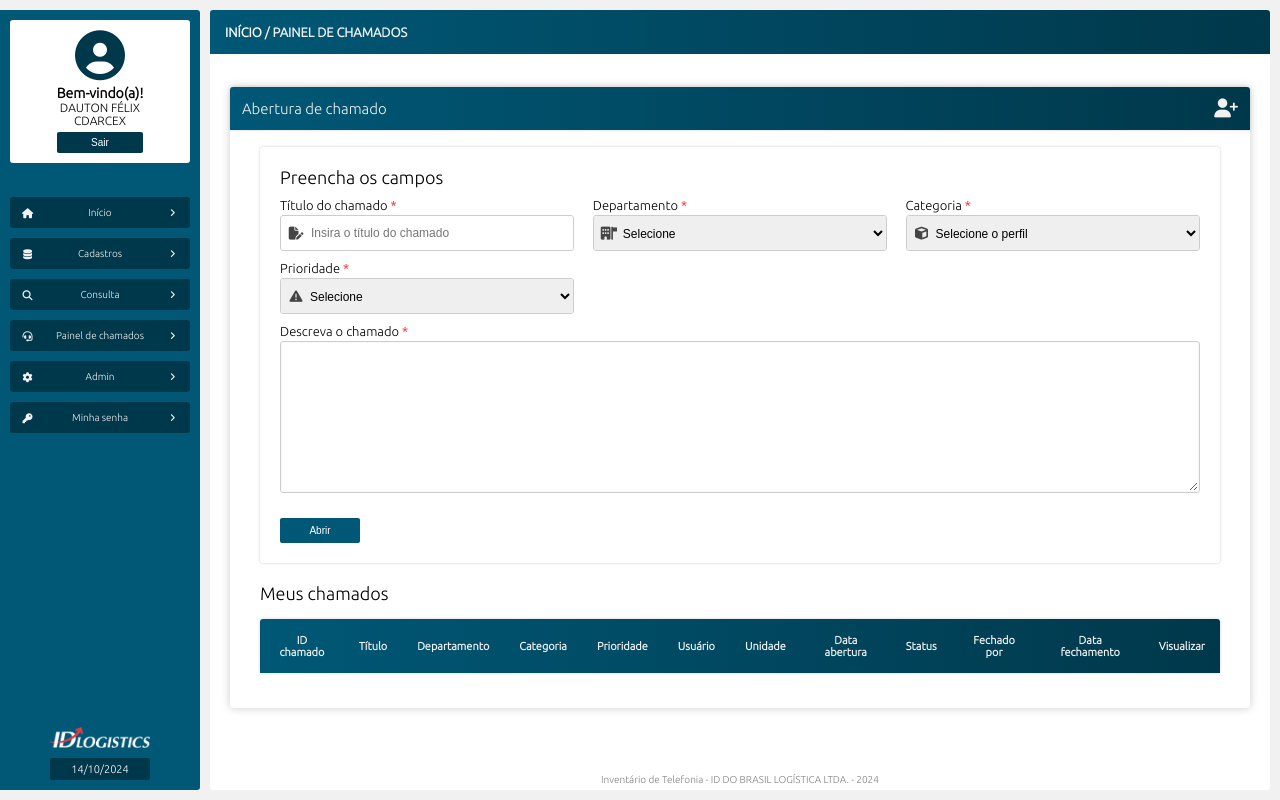
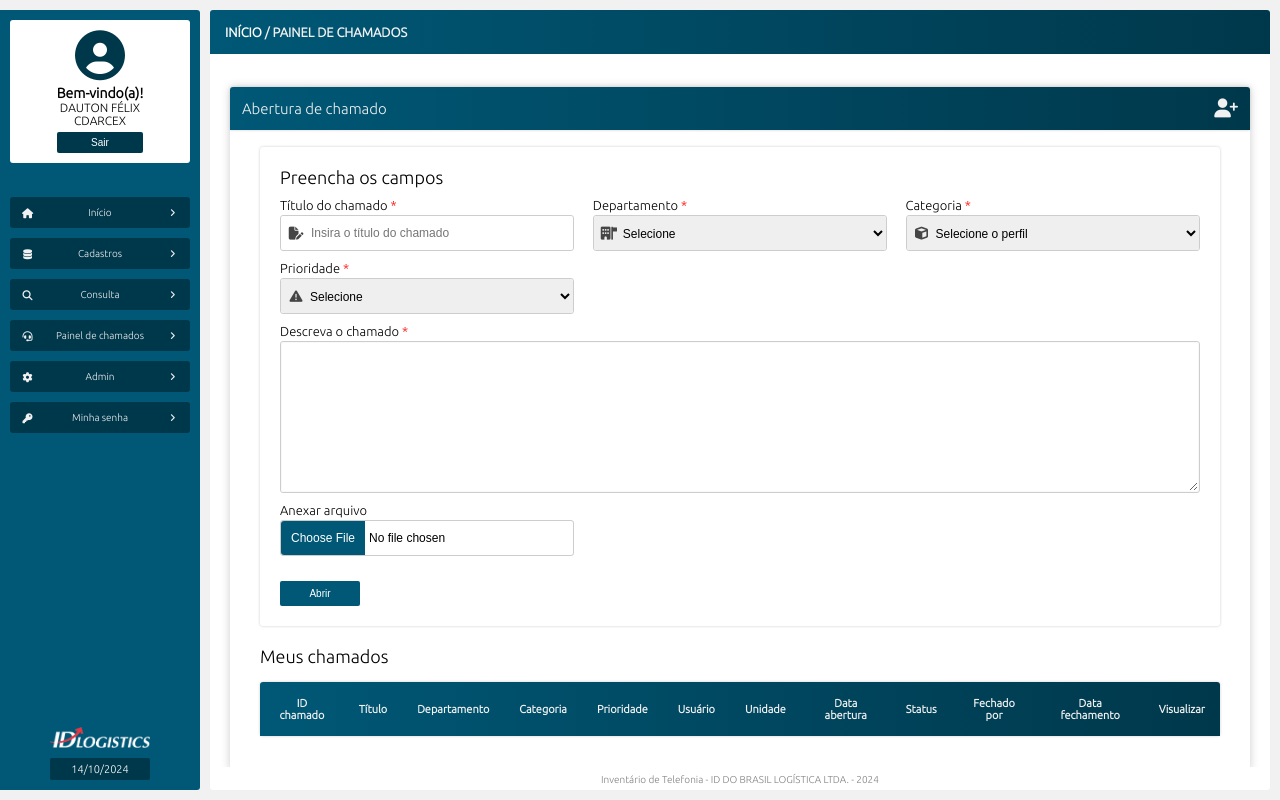
Before and after one commit to Dauton/telefonia, a PHP site: page /abrir_chamado.php in a window 1280 px wide. Run offline with PHP 8.4, Linux system fonts and the light colour scheme; a user stored in the database is signed in; data comes from the database, SQL or seed files in the repository; some libraries are stand-ins or nearby versions; some web fonts are replaced.

Commit message:
Add files via upload

```diff
--- a/abrir_chamado.php
+++ b/abrir_chamado.php
@@ -57,7 +57,7 @@
                     <h3><a href="inicio.php">INÍCIO</a> / PAINEL DE CHAMADOS</h3>
                 </header>
                 <section class="conteudo-center" name="cadastro-usuario">
-                    <form method="post" class="form-labels-lado-a-lado" id="form-labels-lado-a-lado" autocomplete="off">
+                    <form method="post" class="form-labels-lado-a-lado" id="form-labels-lado-a-lado" autocomplete="off" enctype="multipart/form-data">
                         <header id="form-cabecalho">
                             <h1>Abertura de chamado</h1>
                             <i class="fa-solid fa-user-plus"></i>
@@ -120,6 +120,11 @@
                             <label for="descricao" id="label-textarea">Descreva o chamado<span style="color: red;"> *</span>
                                 <div>
                                     <textarea name="descricao" id="descricao"></textarea>
+                                </div>
+                            </label>
+                            <label for="arquivo">Anexar arquivo
+                                <div>
+                                    <input type="file" name="arquivo" id="arquivo" accept=".doc,.docx,.pdf,.xls,.xlsx">
                                 </div>
                             </label>
 
--- a/css/botoes.css
+++ b/css/botoes.css
@@ -108,3 +108,14 @@
     padding: 7px 15px;
     margin-right: 5px;
 }
+
+form input[type=file]::-webkit-file-upload-button {
+    padding: 10px;
+    background: var(--secundary-color);
+    border: none;
+    color: #fff;
+    cursor: pointer;
+}
+form input[type=file]::-webkit-file-upload-button:hover {
+    background: var(--terciary-color);
+}
--- a/src/manipulacoes_chamados/envia_resposta.php
+++ b/src/manipulacoes_chamados/envia_resposta.php
@@ -3,6 +3,8 @@
 require_once "../config/conexao_bd.php";
 require_once "../../vendor/autoload.php";
 
+
+// EXECUTA O ENVIO DA RESPOSTA...
 if($_SERVER['REQUEST_METHOD'] === 'POST') {
 
     $respondeChamado = new Chamado($pdo);
--- a/src/manipulacoes_chamados/fecha_chamado.php
+++ b/src/manipulacoes_chamados/fecha_chamado.php
@@ -3,6 +3,8 @@
 require_once "../config/conexao_bd.php";
 require_once "../../vendor/autoload.php";
 
+
+// EXECUTA O FECHAMAENTO DO CHAMADO...
 if($_SERVER['REQUEST_METHOD'] === 'POST')
 {
     $fechaChamado = new Chamado($pdo);
--- a/src/manipulacoes_chamados/move_chamado.php
+++ b/src/manipulacoes_chamados/move_chamado.php
@@ -3,6 +3,8 @@
 require_once "../config/conexao_bd.php";
 require_once "../../vendor/autoload.php";
 
+
+// EXECUTA A MOVIMENTAÇÃO DO CHAMADO...
 if($_SERVER['REQUEST_METHOD'] === 'POST')
 {
     $moveChamado = new Chamado($pdo);
--- a/src/manipulacoes_chamados/reabre_chamado.php
+++ b/src/manipulacoes_chamados/reabre_chamado.php
@@ -3,6 +3,8 @@
 require_once "../config/conexao_bd.php";
 require_once "../../vendor/autoload.php";
 
+
+// EXECUTA A REABERTURA DO CHAMADO...
 if($_SERVER['REQUEST_METHOD'] === 'POST')
 {
     $reabreChamado = new Chamado($pdo);
```
Also changed, not shown: src/manipulacoes_chamados/exclui_resposta.php (+10 -1 lines).
